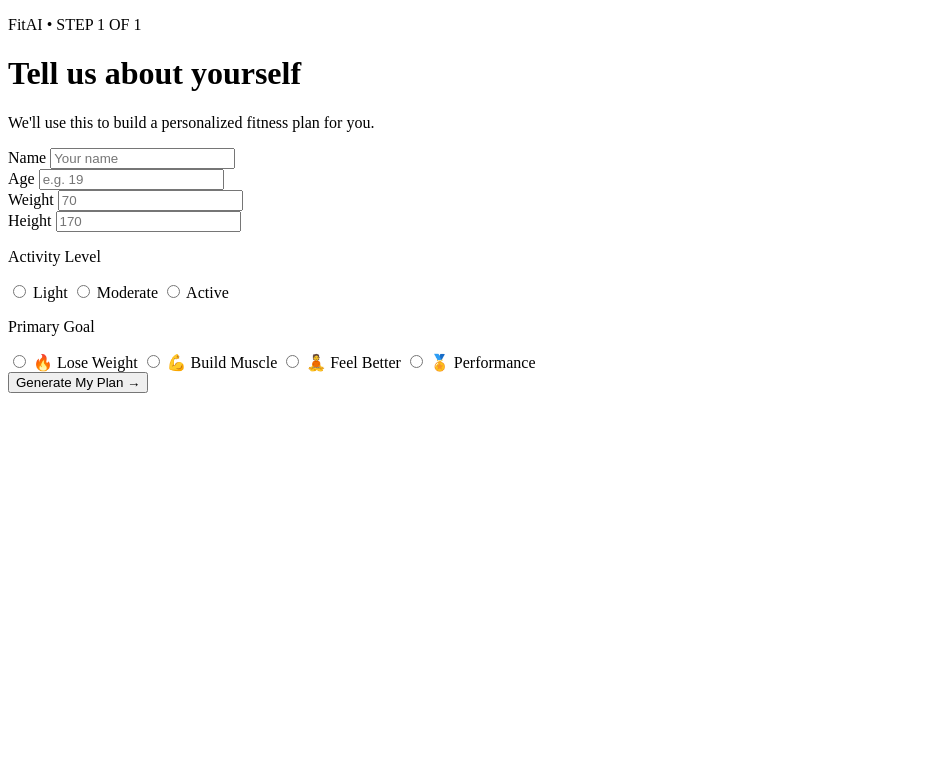
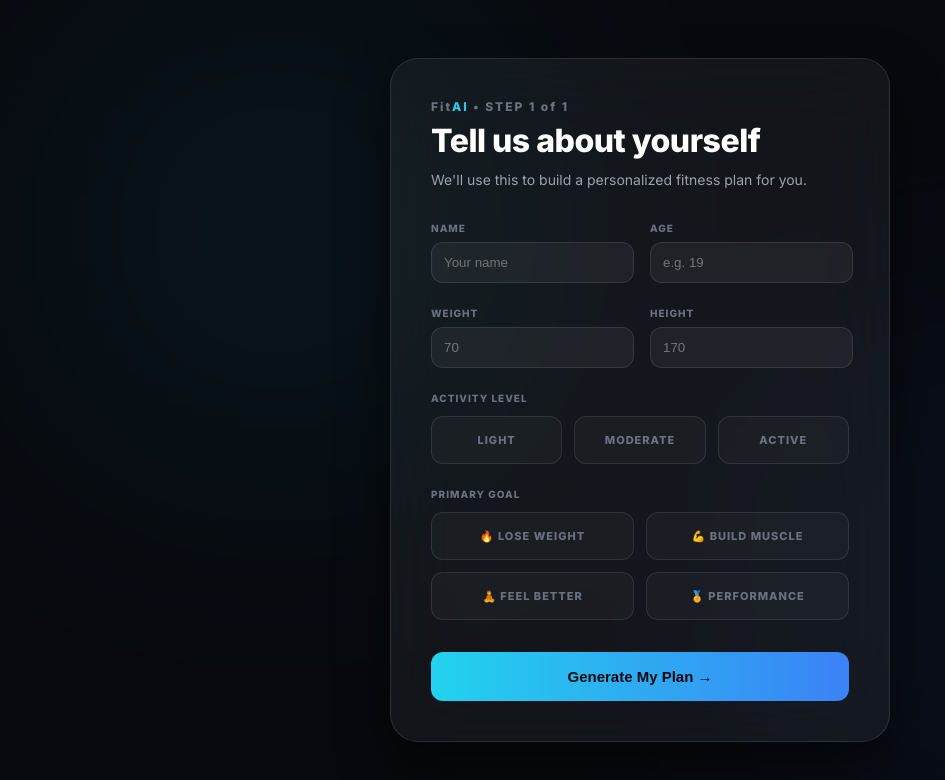
Before and after one commit to pranav-kuppachi/FitAI-Project, a plain HTML site: page login.html in a window 1280 px wide. Shown: the whole page, without its empty margins (0-945 px from the left). Drawn offline with Linux system fonts and the light colour scheme.

Commit message:
Implemented glassmorphism UI and grid selection logic

```diff
--- a/login.html
+++ b/login.html
@@ -5,41 +5,231 @@
     <meta name="viewport" content="width=device-width, initial-scale=1.0">
     <title>FitAI</title>
     <link href="https://fonts.googleapis.com/css2?family=Inter:wght@400;600;800&display=swap" rel="stylesheet">
+
     <style>
+        * {
+            margin: 0;
+            padding: 0;
+            box-sizing: border-box;
+        }
+
+        body {
+            background-color: #07090E;
+            font-family: 'Inter', sans-serif;
+            color: white;
+            min-height: 100vh;
+            display: flex;
+            align-items: center;
+            justify-content: center;
+            padding: 20px;
+        }
+
+        .card {
+            background: rgba(255, 255, 255, 0.05);
+            backdrop-filter: blur(40px);
+            border: 1px solid rgba(255, 255, 255, 0.1);
+            border-radius: 28px;
+            padding: 40px;
+            width: 100%;
+            max-width: 500px;
+            box-shadow: 0 25px 50px rgba(0, 0, 0, 0.5);
+        }
+
+        .header {
+            margin-bottom: 32px;
+        }
+
+        .first-p {
+            font-size: 12px;
+            font-weight: 800;
+            color: #6B7280;
+            letter-spacing: 2px;
+            margin-bottom: 8px;
+        }
+
+        .subtitle {
+            font-size: 32px;
+            font-weight: 800;
+            line-height: 1.2;
+            margin-bottom: 8px;
+            letter-spacing: -0.5px;
+        }
+
+        .second-p {
+            font-size: 14px;
+            color: #9CA3AF;
+            line-height: 1.5;
+        }
+
+        .row {
+            display: flex;
+            gap: 16px;
+            margin-top: 24px;
+        }
+
+        .input-group {
+            flex: 1;
+            display: flex;
+            flex-direction: column;
+            gap: 8px;
+        }
+
+        label {
+            font-size: 10px;
+            font-weight: 800;
+            color: #6B7280;
+            text-transform: uppercase;
+            letter-spacing: 1px;
+        }
+
+        .text {
+            background: rgba(255, 255, 255, 0.05);
+            border: 1px solid rgba(255, 255, 255, 0.1);
+            border-radius: 12px;
+            color: white;
+            padding: 12px;
+            outline: none;
+            transition: all 0.2s ease;
+        }
+
+        .text:focus {
+            border-color: #22D3EE;
+            background: rgba(255, 255, 255, 0.1);
+            box-shadow: 0 0 15px rgba(34, 211, 238, 0.1);
+        }
+
+        .selection-group {
+            margin-top: 24px;
+        }
+
+        .section-title {
+            font-size: 10px;
+            font-weight: 800;
+            color: #6B7280;
+            text-transform: uppercase;
+            margin-bottom: 12px;
+            letter-spacing: 1px;
+        }
+
+        .options-grid {
+            display: grid;
+            grid-template-columns: repeat(3, 1fr);
+            gap: 12px;
+        }
+
+        .options-grid-2 {
+            display: grid;
+            grid-template-columns: repeat(2, 1fr);
+            gap: 12px;
+        }
+
+        .option-card {
+            background: rgba(255, 255, 255, 0.03);
+            border: 1px solid rgba(255, 255, 255, 0.1);
+            padding: 16px;
+            border-radius: 12px;
+            cursor: pointer;
+            text-align: center;
+            display: flex;
+            align-items: center;
+            justify-content: center;
+            font-size: 11px;
+            transition: all 0.2s ease;
+        }
+
+        .option-card:hover {
+            background: rgba(255, 255, 255, 0.08);
+            border-color: rgba(255, 255, 255, 0.2);
+        }
+
+        .option-card:has(input:checked) {
+            background: rgba(34, 211, 238, 0.1);
+            border-color: #22D3EE;
+            box-shadow: 0 0 15px rgba(34, 211, 238, 0.1);
+        }
+
+        .radio {
+            display: none;
+        }
+
+        .submit {
+            width: 100%;
+            margin-top: 32px;
+            padding: 16px;
+            border-radius: 12px;
+            border: none;
+            background: linear-gradient(90deg, #22D3EE, #3B82F6);
+            color: #07090E;
+            font-weight: 800;
+            cursor: pointer;
+            font-size: 15px;
+            transition: all 0.2s ease;
+        }
+
+        .submit:hover {
+            transform: translateY(-2px);
+            box-shadow: 0 10px 20px rgba(34, 211, 238, 0.3);
+        }
+
+        body::before {
+            content: "";
+            position: absolute;
+            width: 300px;
+            height: 300px;
+            background: #22D3EE;
+            filter: blur(150px);
+            opacity: 0.15;
+            top: 10%;
+            left: 10%;
+            z-index: -1;
+        }
+
+        body::after {
+            content: "";
+            position: absolute;
+            width: 300px;
+            height: 300px;
+            background: #3B82F6;
+            filter: blur(150px);
+            opacity: 0.15;
+            bottom: 10%;
+            right: 10%;
+            z-index: -1;
+        }
 
     </style>
 </head>
 <body>
+
     <div class="card">
-        <div class = "header">
-            <p>Fit<span>AI</span> • STEP 1 OF 1</p>
-            <h1>Tell us about yourself</h1>
-            <p>We'll use this to build a personalized fitness plan for you.</p>
+        <div class="header">
+            <p class="first-p">Fit<span style="color:#22D3EE">AI</span> • STEP 1 of 1</p>
+            <h1 class="subtitle">Tell us about yourself</h1>
+            <p class="second-p">We'll use this to build a personalized fitness plan for you.</p>
         </div>
 
         <form>
-
-            <div class = "row">
+            <div class="row">
                 <div class="input-group">
                     <label for="name">Name</label>
-                    <input type="text" id="name" placeholder="Your name">
+                    <input class="text" type="text" id="name" placeholder="Your name">
                 </div>
 
                 <div class="input-group">
                     <label for="age">Age</label>
-                    <input type="text" id="age" placeholder="e.g. 19">
+                    <input class="text" type="text" id="age" placeholder="e.g. 19">
                 </div>
             </div>
 
             <div class="row">
                 <div class="input-group">
                     <label for="weight">Weight</label>
-                    <input type="text" id="weight" placeholder="70">
+                    <input class="text" type="text" id="weight" placeholder="70">
                 </div>
 
                 <div class="input-group">
                     <label for="height">Height</label>
-                    <input type="text" id="height" placeholder="170">
+                    <input class="text" type="text" id="height" placeholder="170">
                 </div>
             </div>
 
@@ -47,17 +237,17 @@
                 <p class="section-title">Activity Level</p>
                 <div class="options-grid">
                     <label class="option-card">
-                        <input type="radio" name="activity" value="light">
+                        <input class="radio" type="radio" name="activity" value="light">
                         <span>Light</span>
                     </label>
 
                     <label class="option-card">
-                        <input type="radio" name="activity" value="moderate">
+                        <input class="radio" type="radio" name="activity" value="moderate">
                         <span>Moderate</span>
                     </label>
 
                     <label class="option-card">
-                        <input type="radio" name="activity" value="active">
+                        <input class="radio" type="radio" name="activity" value="active">
                         <span>Active</span>
                     </label>
                 </div>
@@ -67,30 +257,30 @@
                 <p class="section-title">Primary Goal</p>
                 <div class="options-grid-2">
                     <label class="option-card">
-                        <input type="radio" name="goal" value="lose_weight">
+                        <input class="radio" type="radio" name="goal" value="lose_weight">
                         <span>🔥 Lose Weight</span>
                     </label>
 
                     <label class="option-card">
-                        <input type="radio" name="goal" value="build_muscle">
+                        <input class="radio" type="radio" name="goal" value="build_muscle">
                         <span>💪 Build Muscle</span>
                     </label>
 
                     <label class="option-card">
-                        <input type="radio" name="goal" value="feel_better">
+                        <input class="radio" type="radio" name="goal" value="feel_better">
                         <span>🧘 Feel Better</span>
                     </label>
 
                     <label class="option-card">
-                        <input type="radio" name="goal" value="performance">
+                        <input class="radio" type="radio" name="goal" value="performance">
                         <span>🏅 Performance</span>
                     </label>
                 </div>
             </div>
 
-            <button type="submit">Generate My Plan →</button>
-
+            <button class="submit" type="submit">Generate My Plan →</button>
         </form>
     </div>
+
 </body>
 </html>
```
